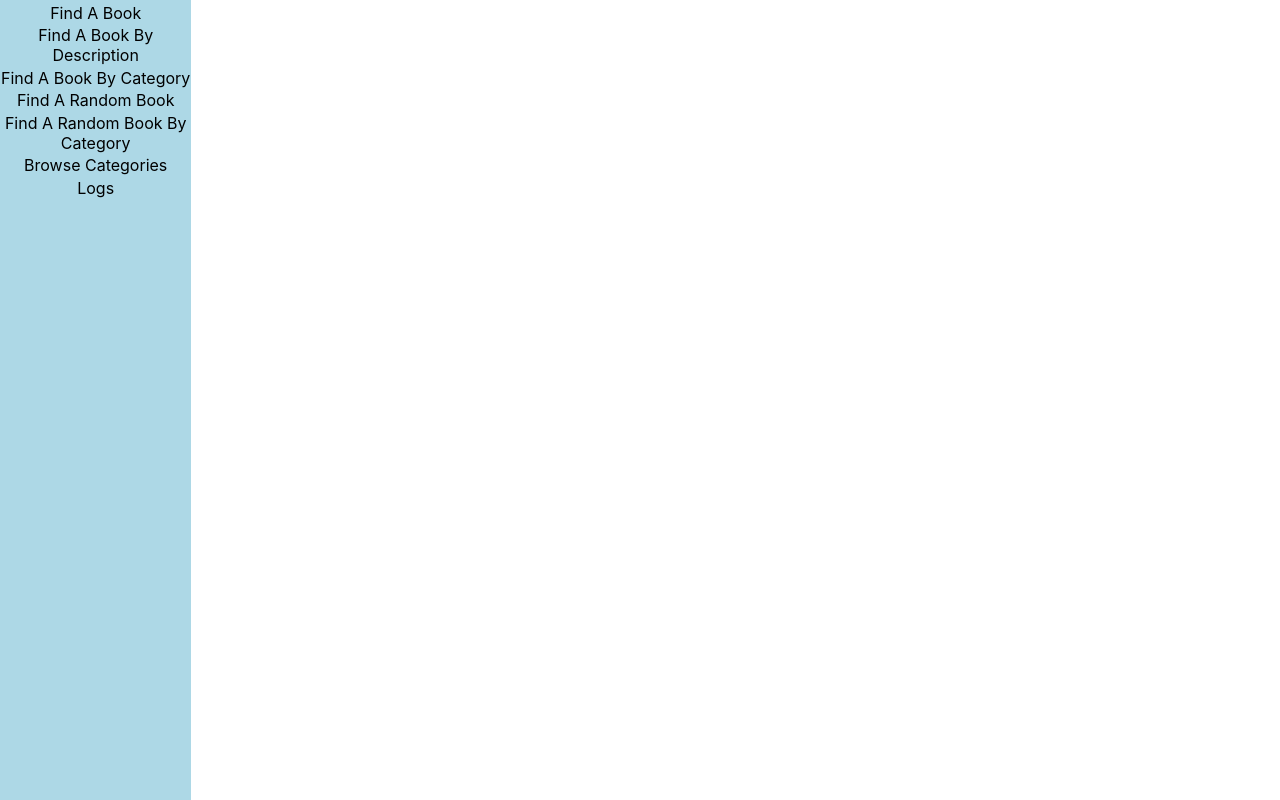
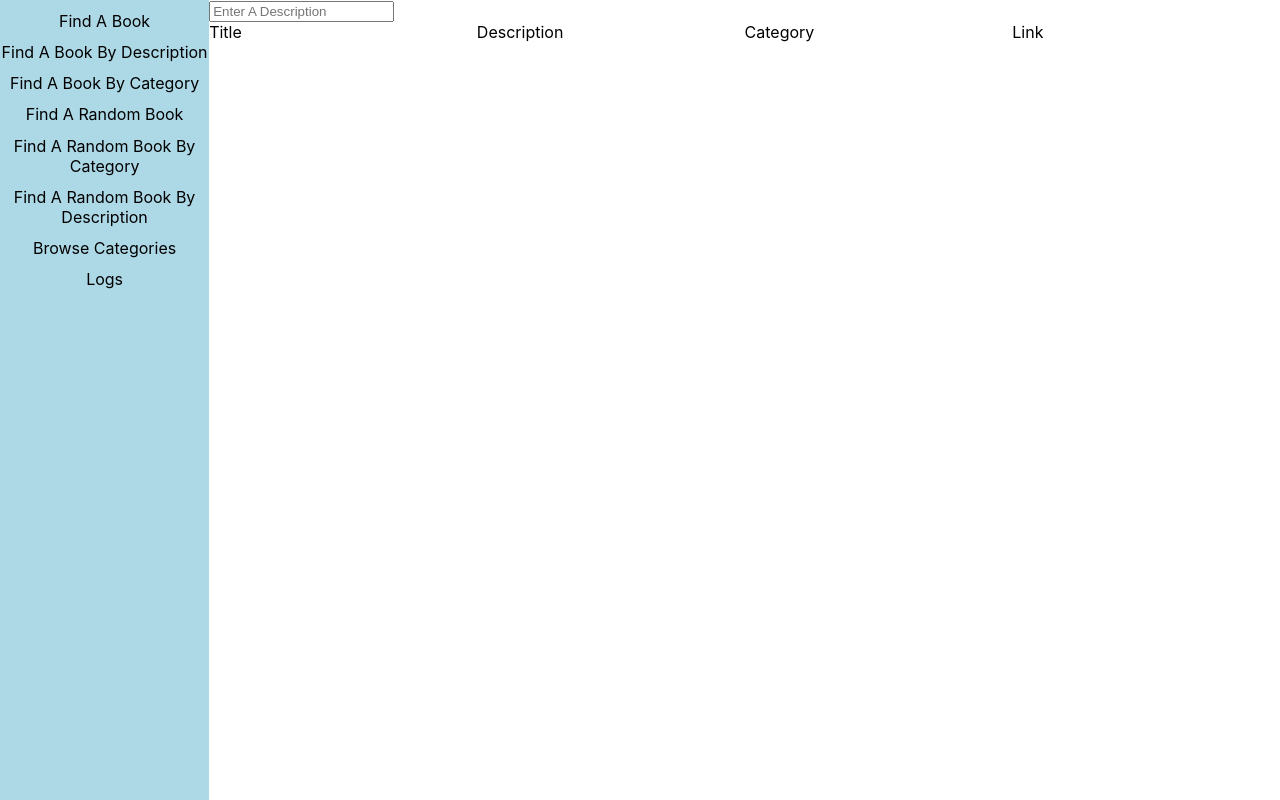
Before and after one commit to robynjameshood/AI-tech-test, a React (Create React App) app: page /random-by-description in a window 1280 px wide. Built offline with nearby package versions, Linux system fonts and the light colour scheme.

Commit message:
added find random by description

```diff
--- a/src/App.css
+++ b/src/App.css
@@ -6,7 +6,7 @@
 }
 
 .sidemenu {
-  width: 225px;
+  width: 250px;
   height: 100vh;
   background-color: lightblue;
 }
@@ -18,7 +18,7 @@
 }
 
 .links {
-  height: 200px;
+  height: 300px;
   display: flex;
   flex-direction: column;
   align-items: center;
--- a/src/App.js
+++ b/src/App.js
@@ -10,6 +10,7 @@ import Random from './Components/findRandom';
 import RandomByCategory from './Components/randomByCategory';
 import FindByDescription from './Components/findBookByDescription';
 import FindByCategory from './Components/findBookByCategory';
+import RandomByDescription from './Components/randomByDescription';
 
 function App() {
 
@@ -32,6 +33,7 @@ function App() {
               <Route path='/find-book-by-category' element={<FindByCategory />} />
               <Route path='/random-book' element={<Random />} />
               <Route path='/random-by-category' element={<RandomByCategory />} />
+              <Route path='/random-by-description' element={<RandomByDescription />} />
               <Route path='/categories' element={<Categories />} />
               <Route path='/logs' element={<Logs />} />
             </Route>
--- a/src/Components/navbar.js
+++ b/src/Components/navbar.js
@@ -9,6 +9,7 @@ const NavBar = () => {
             <Link to="/find-book-by-category">Find A Book By Category</Link>
             <Link to="/random-book">Find A Random Book</Link>
             <Link to="/random-by-category">Find A Random Book By Category</Link>
+            <Link to="/random-by-description">Find A Random Book By Description</Link>
             <Link to="/categories">Browse Categories</Link>
             <Link to="/logs">Logs</Link>
             </>
--- /dev/null
+++ b/src/Components/randomByDescription.js
@@ -0,0 +1,64 @@
+import { useEffect, useState } from "react";
+
+const RandomByDescription = () => {
+    const [random, setRandom] = useState([]);
+    const [request, setRequest] = useState();
+
+    async function findRandomByCategory(e) {
+        e.preventDefault();
+        e.stopPropagation();
+
+        let activities = JSON.parse(localStorage.getItem("activities")) || [];
+
+        activities.push({
+            userId: 12345,
+            activity: "random book search by description",
+            date: Date.now(),
+            sql: "INSERT into Activities (activity, date, userId) VALUES (activity, date, userId)"
+        })
+
+        localStorage.setItem("activities", JSON.stringify(activities));
+
+        fetch(`https://api.publicapis.org/random?description=${request}`, {
+            method: 'GET',
+
+        }).then(response => response.json())
+            .then(data => {
+                if (data.entries) {
+                    setRandom(data.entries)
+                    localStorage.setItem("books", JSON.stringify(data.entries));
+                } else {
+                    setRandom("No Book Found");
+                }
+            })
+    }
+
+    return (
+        <>
+            <div className="random-by-description">
+                <form onSubmit={(e) => findRandomByCategory(e)}>
+                    <input type="text" placeholder="Enter A Description" onChange={(e) => setRequest(e.target.value)}></input>
+                </form>
+
+                <div className="book-details-grid">
+                    <div id='book-title'>Title</div>
+                    <div id='book-description'>Description</div>
+                    <div id='book-category'>Category</div>
+                    <div id='book-link'>Link</div>
+                    {random ? random.map(item => {
+                        return (
+                            <>
+                                <div className="row-data">{item.API}</div>
+                                <div className="row-data">{item.Description}</div>
+                                <div className="row-data">{item.Category}</div>
+                                <div className="row-data">{item.Link}</div>
+                            </>
+                        )
+                    }) : ""}
+                </div>
+            </div>
+        </>
+    )
+}
+
+export default RandomByDescription;
```
